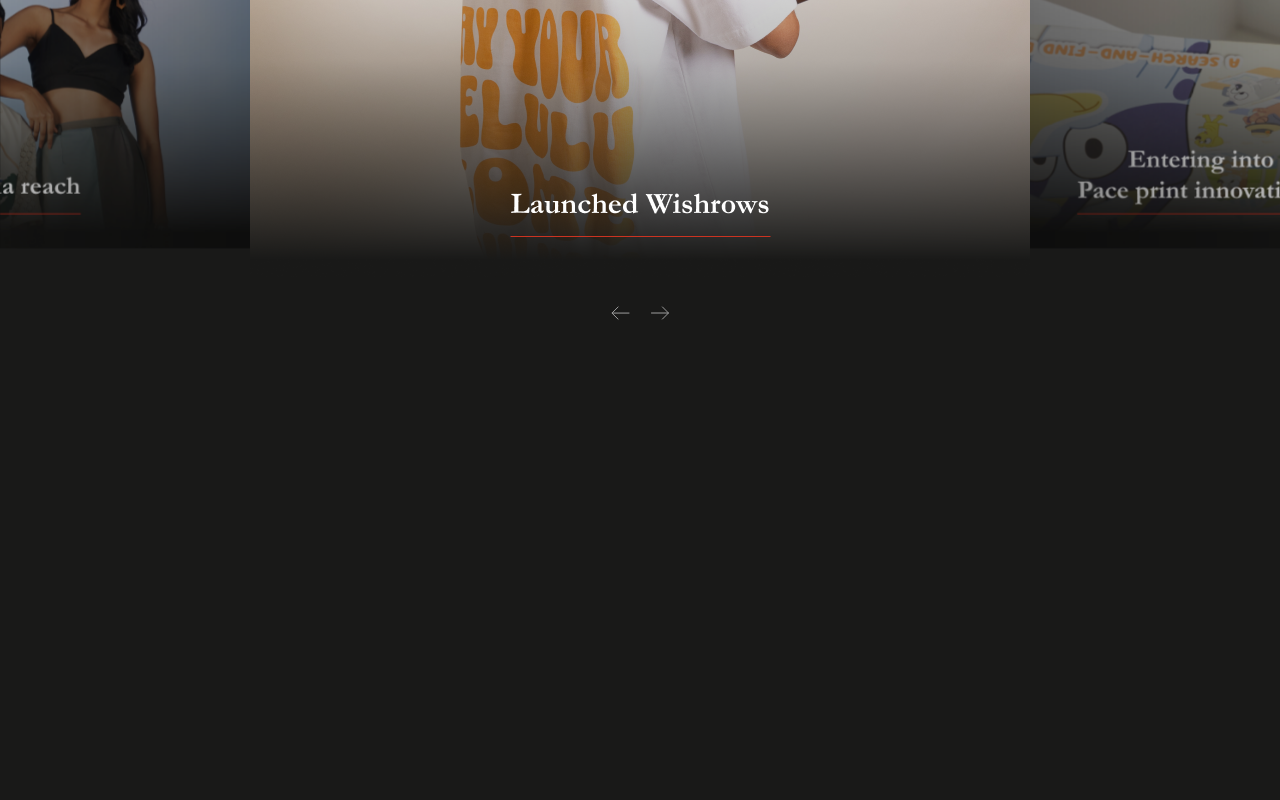
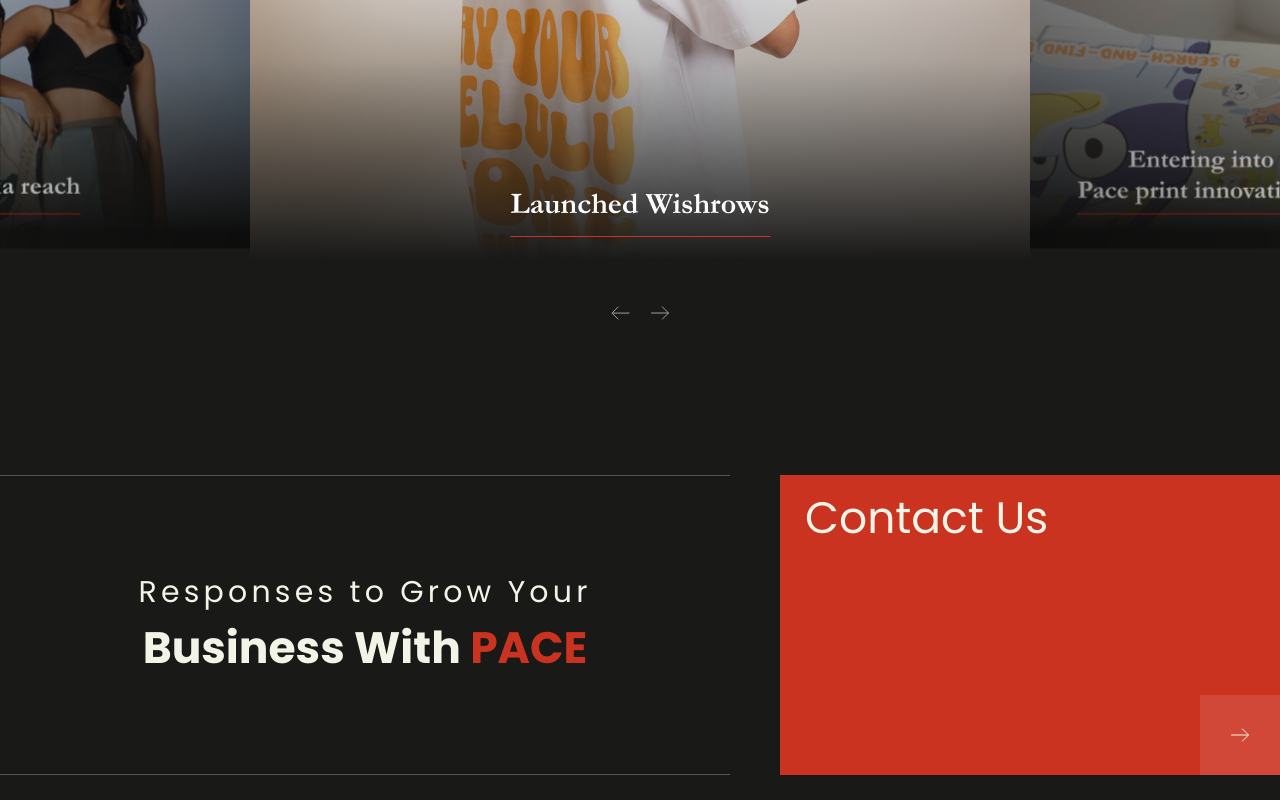
Before and after one commit to TarunRajpurohit123/pace-bussiness-website, a Next.js app in the folder pace-website/: page / in a window 1280 px wide. Shown: the part 3379-4179 px from the top of the page. Before the commit the page ends 3779 px from the top, so only its background shows below. Built offline with nearby package versions, Linux system fonts and the light colour scheme.

Commit message:
remove some comment code

```diff
--- a/pace-website/src/app/page.js
+++ b/pace-website/src/app/page.js
@@ -27,7 +27,7 @@
       </div>
       <HomeStatics />
       <HomeHighlightCarousel />
-      {/* <HomeCta /> */}
+      <HomeCta />
     </>
   );
 }
```
Also changed, not shown: pace-website/src/components/components/HomeCta.jsx (+0 -29 lines).
